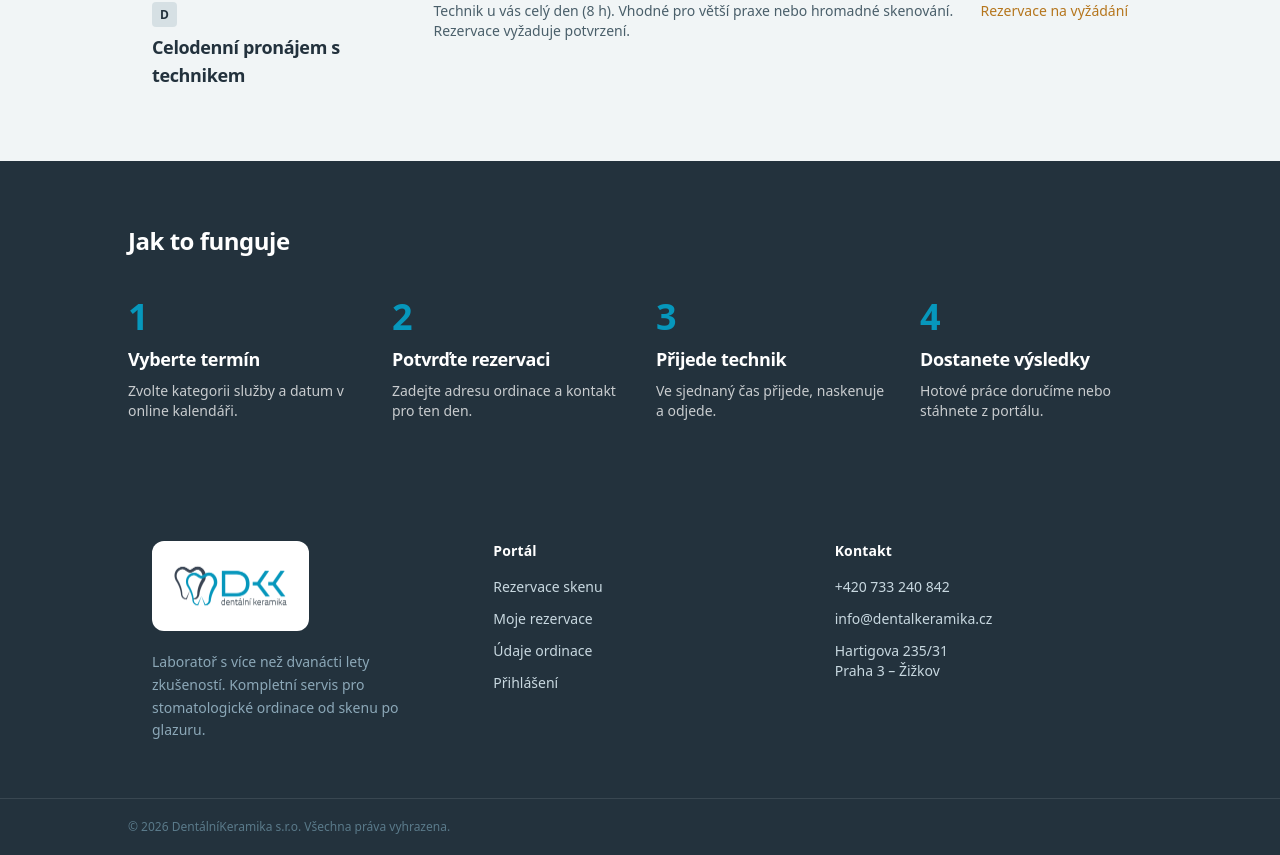
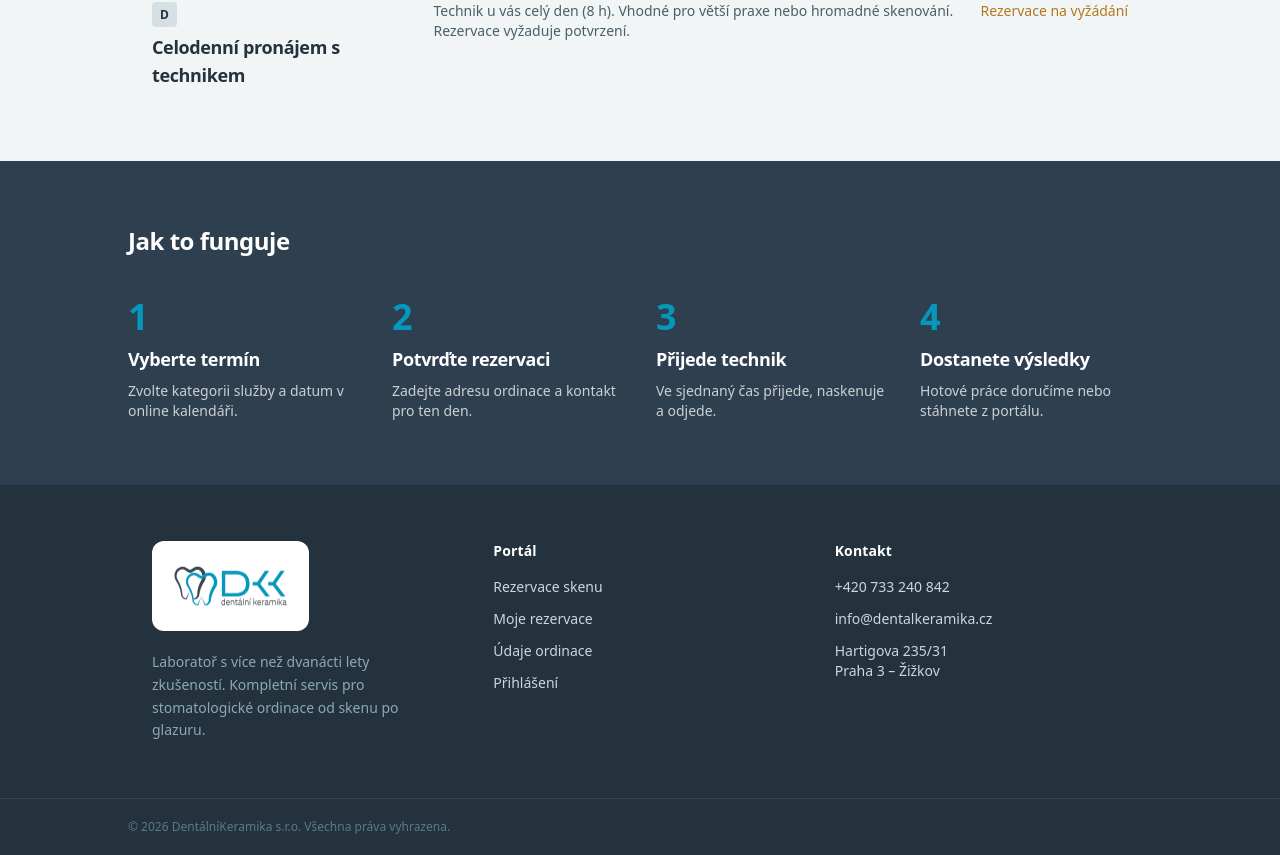
Before and after one commit to adamlescisin/dentalkeramika, a Next.js app: page / in a window 1280 px wide. Shown: the part 917-1772 px from the top of the page. Built offline with nearby package versions, Linux system fonts and the light colour scheme.

Commit message:
Lighten 'Jak to funguje' section background to distinguish from footer
Co-Authored-By: Claude Sonnet 4.6 <noreply@anthropic.com>
Claude-Session: https://claude.ai/code/session_018iXPTWTxi1aUjpdLZ9q4Bs

```diff
--- a/src/app/(marketing)/page.tsx
+++ b/src/app/(marketing)/page.tsx
@@ -112,7 +112,7 @@ export default function HomePage() {
       {/* 4-step collaboration flow */}
       <section
         className="py-16 px-6"
-        style={{ background: "var(--ink)", color: "#fff" }}
+        style={{ background: "#2e4050", color: "#fff" }}
       >
         <div className="max-w-5xl mx-auto">
           <h2
```
